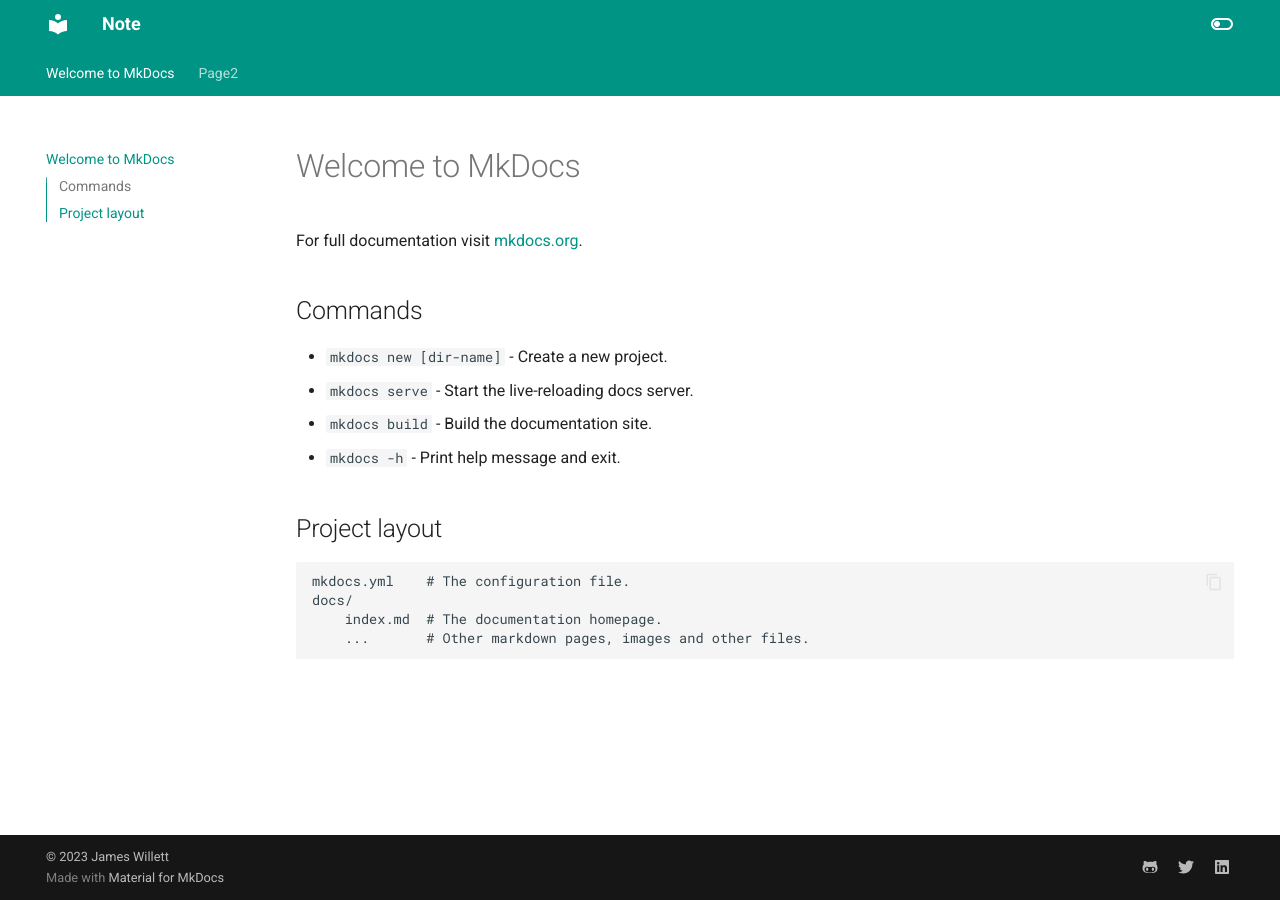
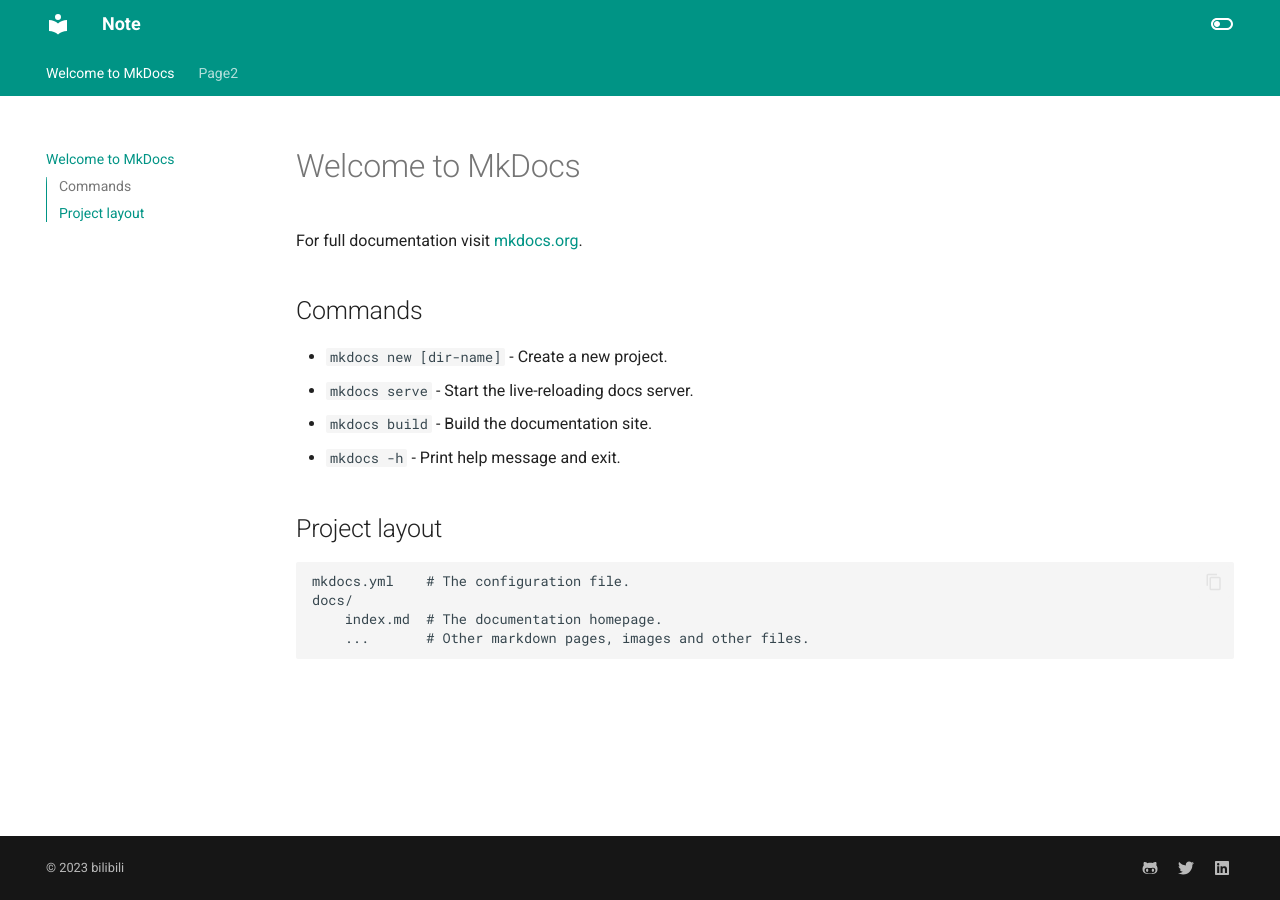
Before and after one commit to qifeibro/mynote, an MkDocs documentation site: the page built from docs/index.md, in a window 1280 px wide. Built offline with MkDocs 1.6.1 and Material for MkDocs 9.7.7, drawn with Linux system fonts in a browser that asks for light colours; some of the changed lines change nothing that is shown.

Commit message:
Update mkdocs.yml

```diff
--- a/mkdocs.yml
+++ b/mkdocs.yml
@@ -1,6 +1,4 @@
 site_name: Note
-site_wide_excludes:
-- footer
 theme:
   name: material
   features:
@@ -31,13 +29,14 @@
 plugins:
 
 extra:
+  generator: false # The footer does not display a Made with Material for MkDocs notice
   social:
     - icon: fontawesome/brands/github-alt
-      link: https://github.com/james-willett
+      link: https://github.com/
     - icon: fontawesome/brands/twitter
-      link: https://twitter.com/TheJamesWillett
+      link: https://twitter.com/
     - icon: fontawesome/brands/linkedin
-      link: https://www.linkedin.com/in/willettjames/
+      link: https://www.linkedin.com/
 
 markdown_extensions:
   - pymdownx.highlight:
@@ -59,4 +58,4 @@
       emoji_generator: !!python/name:materialx.emoji.to_svg
 
 copyright: |
-  &copy; 2023 <a href="https://github.com/james-willett"  target="_blank" rel="noopener">James Willett</a>
+  &copy; 2023 <a href="https://github.com/"  target="_blank" rel="noopener">bilibili</a>
```
